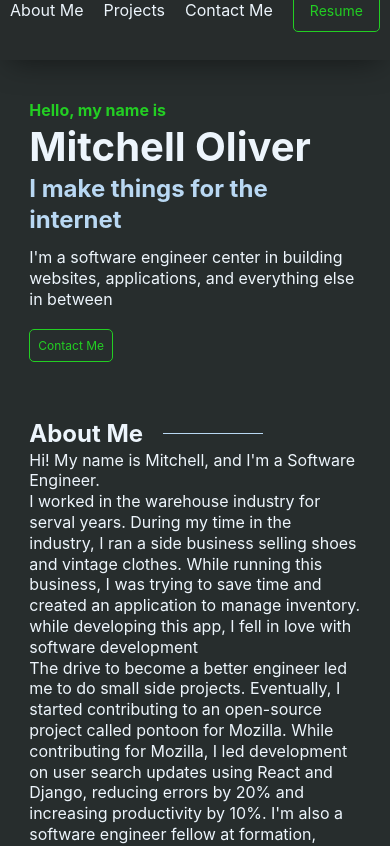
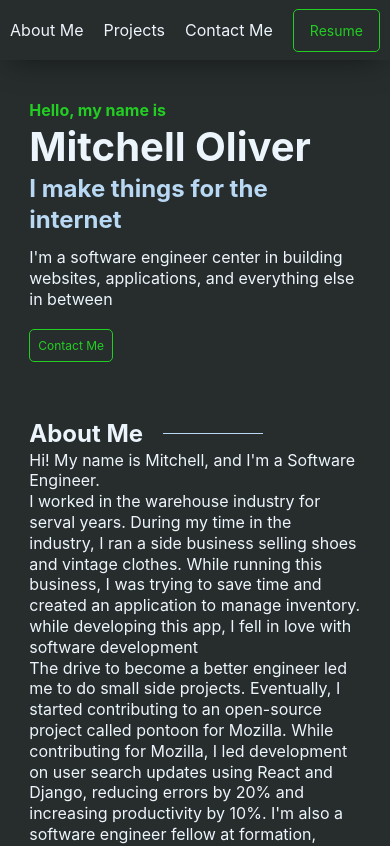
Before and after one commit to Mitch4sho/MitchellPortfolio, a React (Create React App) app: page / in a window 390 px wide. Shown: the top 846 px of the page. Built offline with nearby package versions, Linux system fonts and the light colour scheme.

Commit message:
Fix: fix the mobile view for navabar

```diff
--- a/src/components/NavBar.js
+++ b/src/components/NavBar.js
@@ -12,6 +12,9 @@ const StyledNavbar = styled.header`
   background-color: rgba(39, 45, 45, 0.95);
   box-shadow: 0px 10px 30px -10px rgba(0, 0, 0, 0.5);
   z-index: 1;
+
+  display: flex;
+  align-items: center;
 
   p {
     display: none;
@@ -59,14 +62,8 @@ const StyledNavbar = styled.header`
   @media only screen and (min-width: 1025px) {
     height: 80px;
     text-align: center;
-    top: ${({ visible }) => (visible ? `0` : `-80px`)};
-    transition: top 0.8s;
-    background-color: rgba(39, 45, 45, 0.95);
-    box-shadow: 0px 10px 30px -10px rgba(0, 0, 0, 0.5);
 
-    display: flex;
     justify-content: space-between;
-    align-items: center;
 
     p {
       display: block;
```
Also changed, not shown: 1 other file (tests, documents, lock files or other folders).
